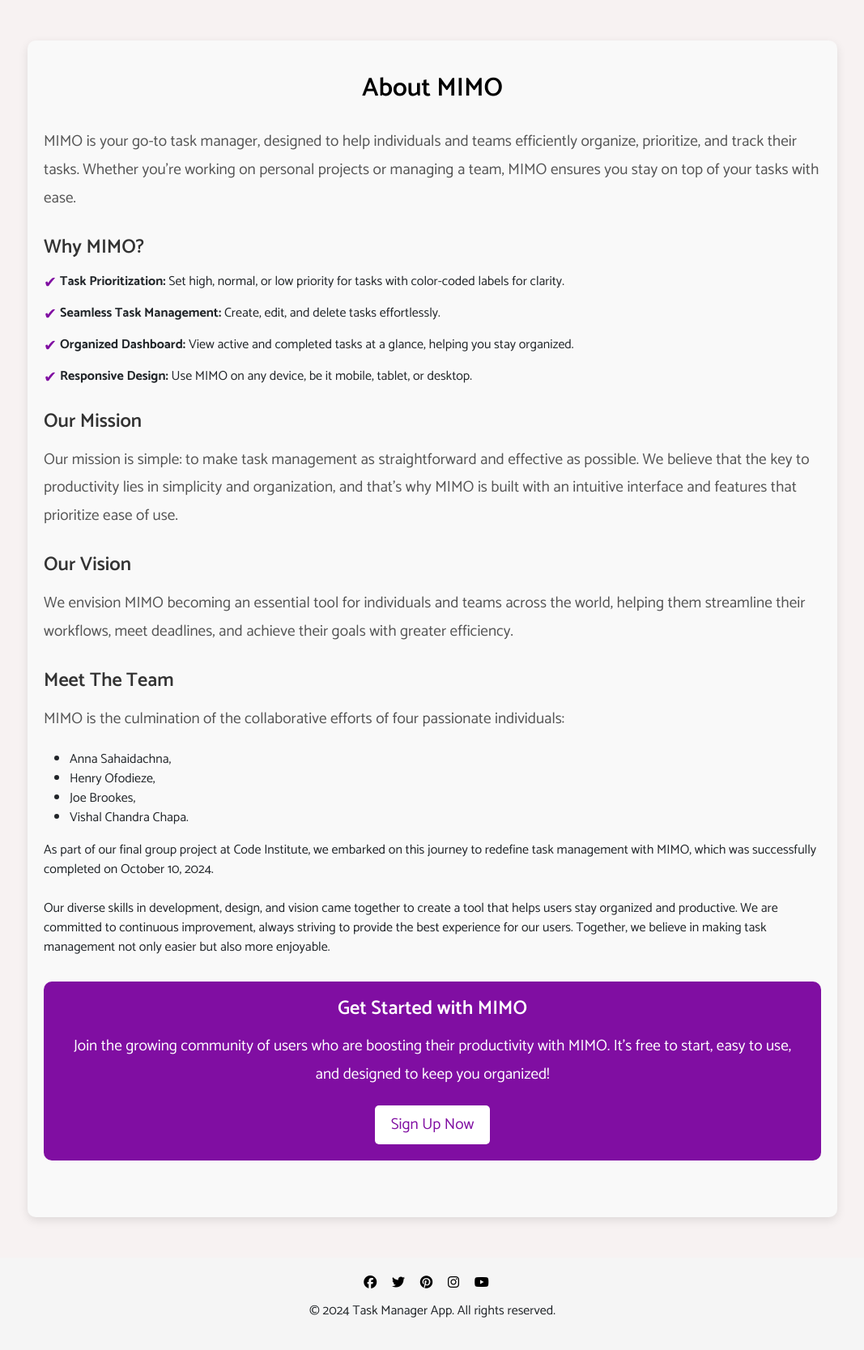
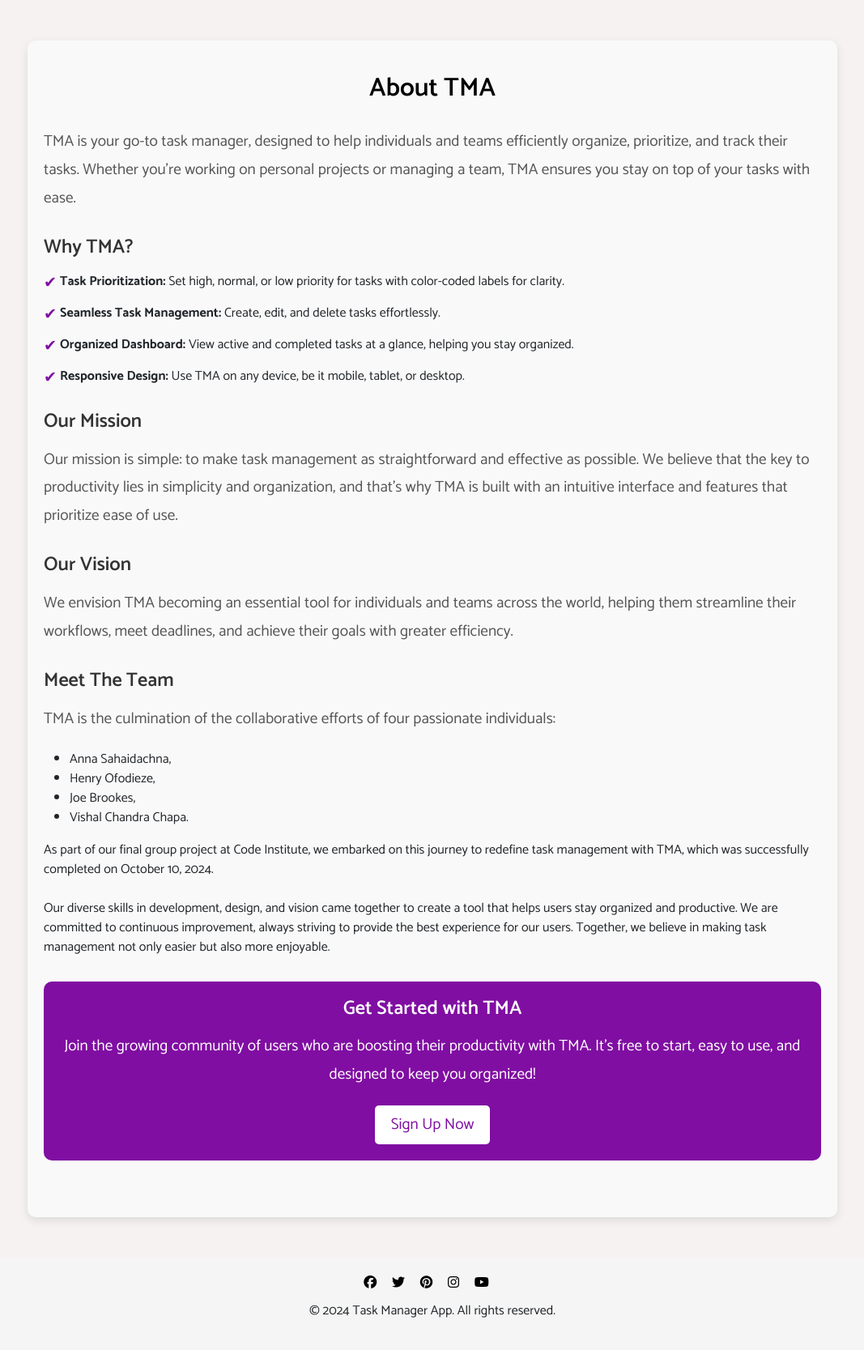
Before and after one commit to Vishalchapa/task-manager-app, a Django app: page /about/ in a window 1280 px wide. Shown: the part 90-1757 px from the top of the page at 81% size, without its empty margins (106-1173 px from the left). Run offline with Django 4.2, Linux system fonts and the light colour scheme; some libraries are stand-ins or nearby versions.

Commit message:
update templates

```diff
--- a/core/templates/core/about.html
+++ b/core/templates/core/about.html
@@ -2,43 +2,43 @@
 
 {% block content %}
 <div id="about-container" class="container">
-    <h1 id="about-title">About MIMO</h1>
+    <h1 id="about-title">About TMA</h1>
 
     <section id="about-overview">
-        <p>MIMO is your go-to task manager, designed to help individuals and teams efficiently organize, prioritize, and
+        <p>TMA is your go-to task manager, designed to help individuals and teams efficiently organize, prioritize, and
             track their tasks.
-            Whether you're working on personal projects or managing a team, MIMO ensures you stay on top of your tasks
+            Whether you're working on personal projects or managing a team, TMA ensures you stay on top of your tasks
             with ease.</p>
     </section>
 
     <section id="about-features">
-        <h2>Why MIMO?</h2>
+        <h2>Why TMA?</h2>
         <ul>
             <li><strong>Task Prioritization:</strong> Set high, normal, or low priority for tasks with color-coded
                 labels for clarity.</li>
             <li><strong>Seamless Task Management:</strong> Create, edit, and delete tasks effortlessly.</li>
             <li><strong>Organized Dashboard:</strong> View active and completed tasks at a glance, helping you stay
                 organized.</li>
-            <li><strong>Responsive Design:</strong> Use MIMO on any device, be it mobile, tablet, or desktop.</li>
+            <li><strong>Responsive Design:</strong> Use TMA on any device, be it mobile, tablet, or desktop.</li>
         </ul>
     </section>
 
     <section id="about-mission">
         <h2>Our Mission</h2>
         <p>Our mission is simple: to make task management as straightforward and effective as possible. We
-            believe that the key to productivity lies in simplicity and organization, and that’s why MIMO is built with
+            believe that the key to productivity lies in simplicity and organization, and that’s why TMA is built with
             an intuitive interface and features that prioritize ease of use.</p>
     </section>
 
     <section id="about-vision">
         <h2>Our Vision</h2>
-        <p>We envision MIMO becoming an essential tool for individuals and teams across the world, helping them
+        <p>We envision TMA becoming an essential tool for individuals and teams across the world, helping them
             streamline their workflows, meet deadlines, and achieve their goals with greater efficiency.</p>
     </section>
 
     <section id="about-team">
         <h2>Meet The Team</h2>
-        <p>MIMO is the culmination of the collaborative efforts of four passionate individuals:
+        <p>TMA is the culmination of the collaborative efforts of four passionate individuals:
             <ul>
                 <li><stong>Anna Sahaidachna,</stong></li>
                 <li><stong>Henry Ofodieze,</stong></li>
@@ -46,7 +46,7 @@
                 <li><stong>Vishal Chandra Chapa.</stong></li>
             </ul>
             As part of our final group project at Code Institute, we
-            embarked on this journey to redefine task management with MIMO, which was successfully completed on October
+            embarked on this journey to redefine task management with TMA, which was successfully completed on October
             10, 2024. <br><br>
 
             Our diverse skills in development, design, and vision came together to create a tool that helps users stay
@@ -56,8 +56,8 @@
     </section>
 
     <section id="about-cta">
-        <h2>Get Started with MIMO</h2>
-        <p>Join the growing community of users who are boosting their productivity with MIMO. It’s free to start, easy
+        <h2>Get Started with TMA</h2>
+        <p>Join the growing community of users who are boosting their productivity with TMA. It’s free to start, easy
             to use, and designed to keep you organized!</p>
         <a href="{% url 'account_signup' %}" class="btn btn-primary">Sign Up Now</a>
     </section>
--- a/core/templates/core/index.html
+++ b/core/templates/core/index.html
@@ -1,6 +1,6 @@
 {% extends 'base.html' %}
 
-{% block title %}Home - Mimo{% endblock %}
+{% block title %}Home - TMA{% endblock %}
 
 {% block content %}
 <div id="hero-section">
@@ -21,7 +21,7 @@
 <div id="description-section" class="section">
     <div class="container">
         <h2>Task Management Made Simple</h2>
-        <p>Welcome to Mimo – the easiest way to take control of your to-do list and make every day productive. Whether
+        <p>Welcome to TMA – the easiest way to take control of your to-do list and make every day productive. Whether
             you're juggling personal tasks or managing a team, our intuitive platform helps you stay organized, track
             your progress, and celebrate your achievements.</p>
     </div>
@@ -83,7 +83,7 @@
 <div class="cta-section">
     <div class="container">
         <h2>Ready to Boost Your Productivity?</h2>
-        <p>Join Mimo today and take control of your tasks like never before. It's fast, easy, and free to get started!
+        <p>Join TMA today and take control of your tasks like never before. It's fast, easy, and free to get started!
         </p>
         {% if user.is_authenticated %}
         <a href="{% url 'dashboard' %}" class="btn-cta-primary">Go to Dashboard</a>
```
